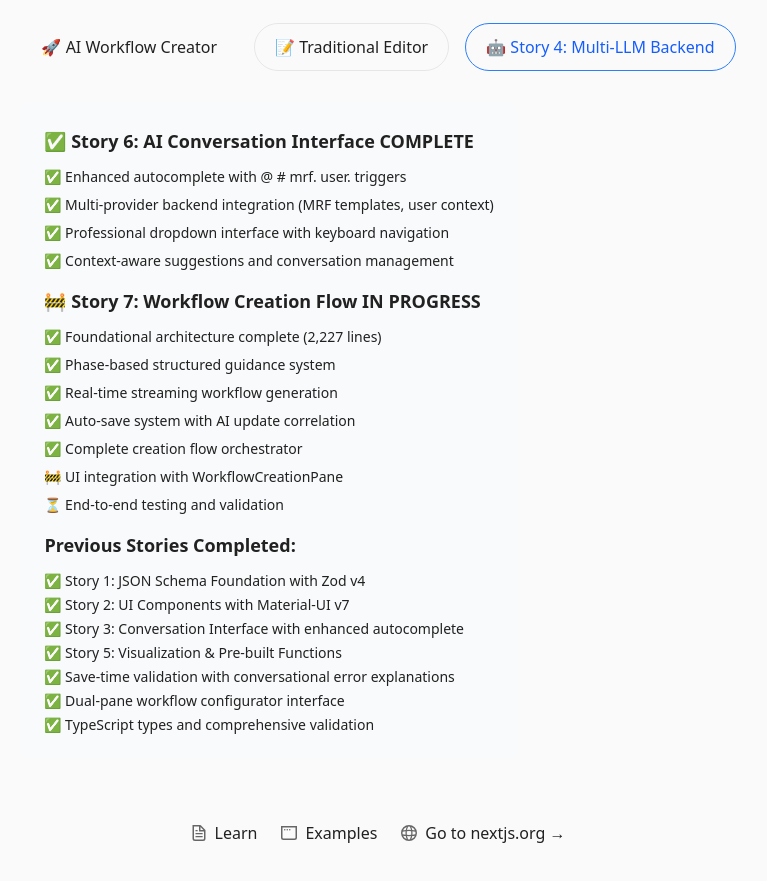
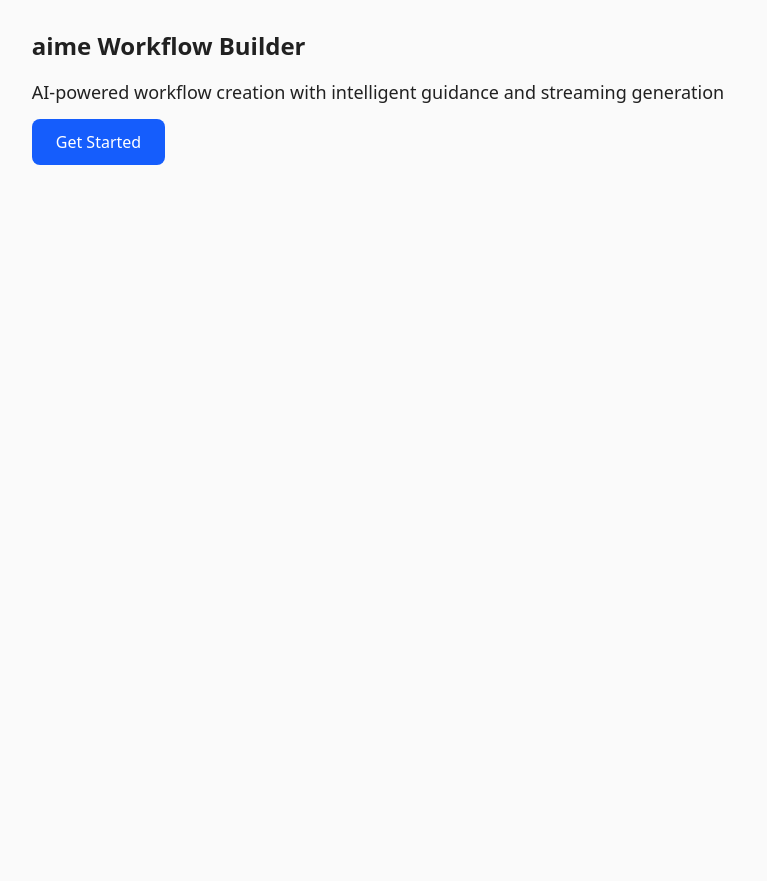
Before and after one commit to SathishMars/AI, a Next.js app: page / in a window 1280 px wide. Shown: the part 407-1288 px from the top of the page, without its empty margins (262-1029 px from the left). After the commit the page ends 865 px from the top, so only its background shows below. Built offline with nearby package versions, Linux system fonts and the light colour scheme; what @mui/material-nextjs would draw is missing.

Commit message:
updated the UI.

```diff
--- a/src/app/components/ResponsiveWorkflowConfigurator.tsx
+++ b/src/app/components/ResponsiveWorkflowConfigurator.tsx
@@ -159,8 +159,8 @@ export default function ResponsiveWorkflowConfigurator({
   const dividerRef = useRef<HTMLDivElement>(null);
   const containerRef = useRef<HTMLDivElement>(null);
 
-  const MIN_CONVERSATION_WIDTH = 300;
-  const MAX_CONVERSATION_WIDTH_PERCENT = 0.6; // 60% of container width
+  const MIN_CONVERSATION_WIDTH = 500;
+  const MAX_CONVERSATION_WIDTH_PERCENT = 0.5; // 50% of container width
 
   // Handle conversation state preservation during layout transitions
   const preserveConversationState = useCallback(() => {
--- a/src/app/components/SmartAutocomplete.tsx
+++ b/src/app/components/SmartAutocomplete.tsx
@@ -219,6 +219,7 @@ export const SmartAutocomplete: React.FC<SmartAutocompleteProps> = ({
         onKeyDown={handleKeyDown}
         onSelect={handleSelect}
         disabled={disabled}
+        autoFocus
         inputRef={(el) => {
           textAreaRef.current = el;
           if (inputRef) {
--- a/src/app/components/WorkflowCreationPane.tsx
+++ b/src/app/components/WorkflowCreationPane.tsx
@@ -289,10 +289,10 @@ export default function WorkflowCreationPane({
 
         // Add welcome message for new conversation
         const welcomeMessage = mrfData
-          ? `Hi! I'm aime, your AI workflow assistant powered by LangChain. I see you want to create a workflow for "${mrfData.title}". Let's build this together step by step! Just describe what you want the workflow to do.`
+          ? `Hey there! I’m Aime — your AI sidekick for building smart workflows. I see you want to create a workflow for "${mrfData.title}". Let's build this together step by step! Just describe what you want the workflow to do.`
           : isNewWorkflow
-            ? `Hi! I'm aime, your AI workflow assistant powered by LangChain. I'm here to help you create a new workflow from scratch. What would you like to build?\n\nTo get started, you can describe your workflow in natural language. For example: 'When an MRF is submitted, check if it needs approval based on budget or location, then either send for approval or proceed directly.'`
-            : `Hi! I'm aime, your AI workflow assistant powered by LangChain. I'm here to help you edit your existing workflow. What would you like to modify?`;
+            ? `Hey there! I’m Aime — your AI sidekick for building smart workflows.\nTell me what you’d like to create, and I’ll help you build it step by step.\n\nYou can just describe it in plain language — for example:\n-\t\"When an MRF is submitted, check if it needs approval based on budget or location, then either send it for approval or move it forward.\"`
+            : `Hey there! I’m Aime — your AI sidekick for building smart workflows. I'm here to help you modify your existing workflow. What would you like to change?`;
         manager.addAimeMessage(welcomeMessage, 'text');
         console.log('✅ Created fresh conversation session');
 
@@ -363,8 +363,8 @@ export default function WorkflowCreationPane({
 
     // Take last 20 messages (up to 10 pairs), but skip the welcome message
     const recentMessages = messages
-      .filter(msg => msg.content !== 'Hello! I\'m Aime, your AI workflow assistant. I\'m here to help you create and customize workflows for your team.') // Skip welcome message
-      .slice(-20); // Last 20 messages
+      .filter(msg => !msg.content.startsWith('Hey there! I’m Aime — your AI sidekick for building smart workflows.')) // Skip welcome message
+      .slice(-10); // Last 10 messages
 
     recentMessages.forEach(msg => {
       history.push({
--- a/src/app/page.tsx
+++ b/src/app/page.tsx
@@ -17,110 +17,19 @@ export default function Home() {
         <div className="text-center sm:text-left">
           <h1 className="text-2xl font-bold mb-4">aime Workflow Builder</h1>
           <p className="text-lg mb-6">AI-powered workflow creation with intelligent guidance and streaming generation</p>
-        </div>
-
-        <div className="flex gap-4 items-center flex-col sm:flex-row">
           <Link
             href="/workflows/configure/new"
-            className="rounded-full border border-solid border-transparent transition-colors flex items-center justify-center bg-foreground text-background gap-2 hover:bg-[#383838] dark:hover:bg-[#ccc] font-medium text-sm sm:text-base h-10 sm:h-12 px-4 sm:px-5"
+            className="px-6 py-3 bg-blue-600 text-white rounded-lg hover:bg-blue-700 transition"
           >
-            🚀 AI Workflow Creator
-          </Link>
-
-          <Link
-            href="/workflows/configure/new"
-            className="rounded-full border border-solid border-black/[.08] dark:border-white/[.145] transition-colors flex items-center justify-center hover:bg-[#f2f2f2] dark:hover:bg-[#1a1a1a] hover:border-transparent font-medium text-sm sm:text-base h-10 sm:h-12 px-4 sm:px-5"
-          >
-            📝 Traditional Editor
-          </Link>
-
-          <Link
-            href="/story4"
-            className="rounded-full border border-solid border-blue-500 transition-colors flex items-center justify-center hover:bg-blue-50 dark:hover:bg-blue-900 hover:border-blue-600 font-medium text-sm sm:text-base h-10 sm:h-12 px-4 sm:px-5 text-blue-600 dark:text-blue-400"
-          >
-            🤖 Story 4: Multi-LLM Backend
+            Get Started
           </Link>
         </div>
 
-        <div className="bg-gray-50 dark:bg-gray-800 p-6 rounded-lg max-w-3xl">
-          <h2 className="text-lg font-semibold mb-3">✅ Story 6: AI Conversation Interface COMPLETE</h2>
-          <ul className="text-sm space-y-2 mb-4">
-            <li>✅ Enhanced autocomplete with @ # mrf. user. triggers</li>
-            <li>✅ Multi-provider backend integration (MRF templates, user context)</li>
-            <li>✅ Professional dropdown interface with keyboard navigation</li>
-            <li>✅ Context-aware suggestions and conversation management</li>
-          </ul>
 
-          <h2 className="text-lg font-semibold mb-3">🚧 Story 7: Workflow Creation Flow IN PROGRESS</h2>
-          <ul className="text-sm space-y-2 mb-4">
-            <li>✅ Foundational architecture complete (2,227 lines)</li>
-            <li>✅ Phase-based structured guidance system</li>
-            <li>✅ Real-time streaming workflow generation</li>
-            <li>✅ Auto-save system with AI update correlation</li>
-            <li>✅ Complete creation flow orchestrator</li>
-            <li>🚧 UI integration with WorkflowCreationPane</li>
-            <li>⏳ End-to-end testing and validation</li>
-          </ul>
-
-          <h2 className="text-lg font-semibold mb-3">Previous Stories Completed:</h2>
-          <ul className="text-sm space-y-1">
-            <li>✅ Story 1: JSON Schema Foundation with Zod v4</li>
-            <li>✅ Story 2: UI Components with Material-UI v7</li>
-            <li>✅ Story 3: Conversation Interface with enhanced autocomplete</li>
-            <li>✅ Story 5: Visualization & Pre-built Functions</li>
-            <li>✅ Save-time validation with conversational error explanations</li>
-            <li>✅ Dual-pane workflow configurator interface</li>
-            <li>✅ TypeScript types and comprehensive validation</li>
-          </ul>
-        </div>
       </main>
 
       <footer className="row-start-3 flex gap-[24px] flex-wrap items-center justify-center">
-        <a
-          className="flex items-center gap-2 hover:underline hover:underline-offset-4"
-          href="https://nextjs.org/learn?utm_source=create-next-app&utm_medium=appdir-template-tw&utm_campaign=create-next-app"
-          target="_blank"
-          rel="noopener noreferrer"
-        >
-          <Image
-            aria-hidden
-            src="/file.svg"
-            alt="File icon"
-            width={16}
-            height={16}
-          />
-          Learn
-        </a>
-        <a
-          className="flex items-center gap-2 hover:underline hover:underline-offset-4"
-          href="https://vercel.com/templates?framework=next.js&utm_source=create-next-app&utm_medium=appdir-template-tw&utm_campaign=create-next-app"
-          target="_blank"
-          rel="noopener noreferrer"
-        >
-          <Image
-            aria-hidden
-            src="/window.svg"
-            alt="Window icon"
-            width={16}
-            height={16}
-          />
-          Examples
-        </a>
-        <a
-          className="flex items-center gap-2 hover:underline hover:underline-offset-4"
-          href="https://nextjs.org?utm_source=create-next-app&utm_medium=appdir-template-tw&utm_campaign=create-next-app"
-          target="_blank"
-          rel="noopener noreferrer"
-        >
-          <Image
-            aria-hidden
-            src="/globe.svg"
-            alt="Globe icon"
-            width={16}
-            height={16}
-          />
-          Go to nextjs.org →
-        </a>
+
       </footer>
     </div>
   );
```
Also changed, not shown: public/aime-flat.png (added), 1 other file (tests, documents, lock files or other folders).
